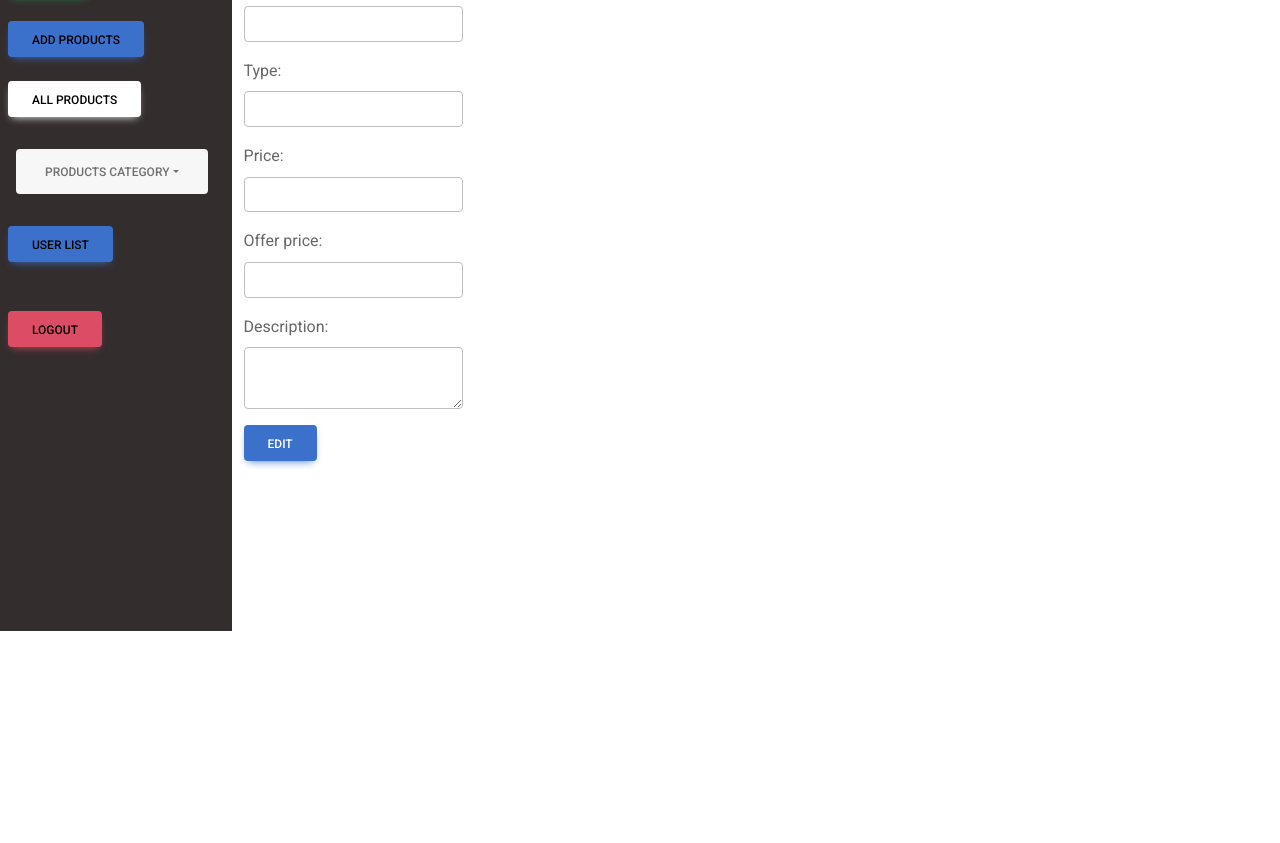
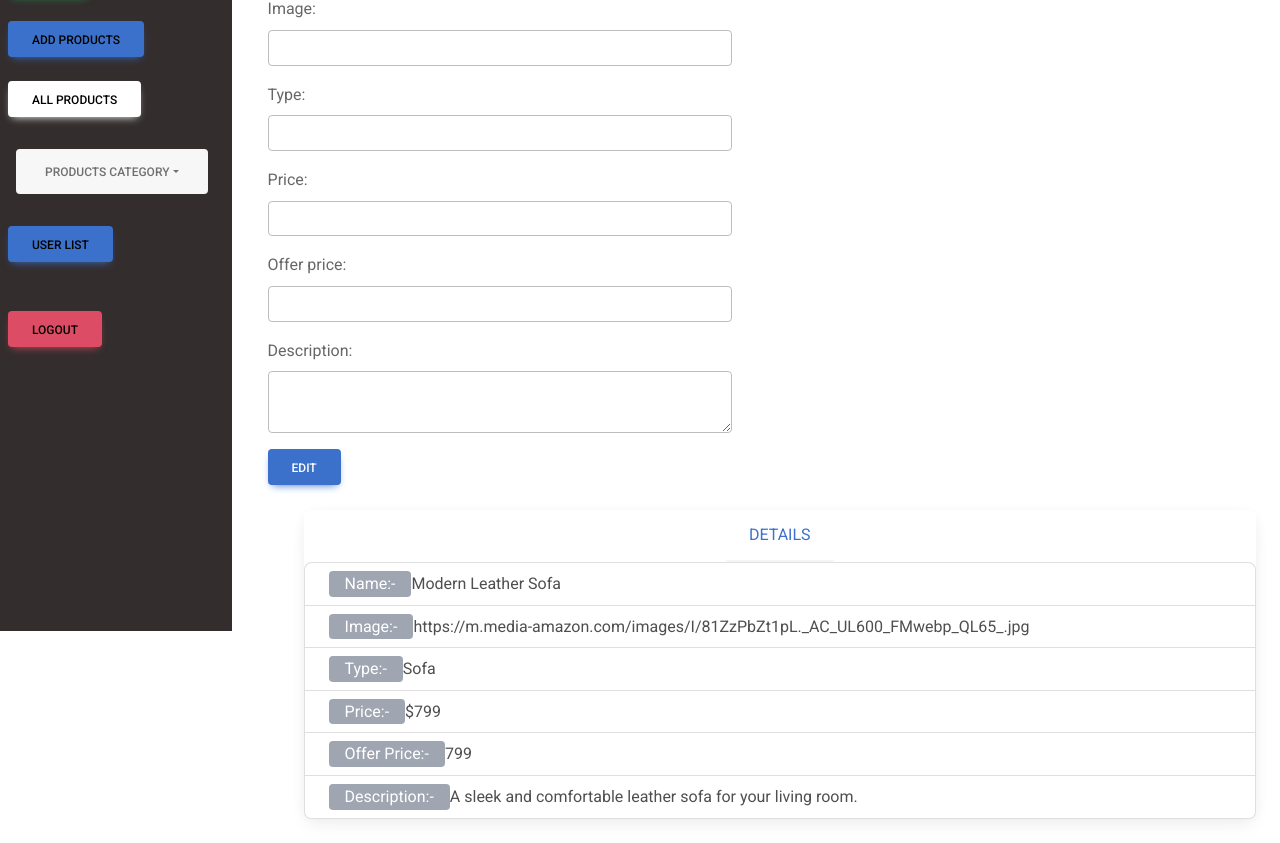
Before and after one commit to ArjunN10/E-Commerce_Furniture_Shope, a React (Create React App) app: page /adminhome/adminedit/1 in a window 1280 px wide. Shown: the part 169-1012 px from the top of the page. Before the commit the page ends 800 px from the top, so only its background shows below. Built offline with nearby package versions, Linux system fonts and the light colour scheme.

Commit message:
fourth commit

```diff
--- a/src/Admin/AdminAdd.js
+++ b/src/Admin/AdminAdd.js
@@ -5,18 +5,23 @@ import { Mycontext } from '../context/Context'
 
 function AdminAdd() {
 const {products,setproducts}=useContext(Mycontext)
-// const navigate=useNavigate()
+const navigate=useNavigate()
 
 const handleAdding=(item)=>{
 item.preventDefault()
 const productname=item.target.name.value
 const productUrl=item.target.url.value
+const producttype=item.target.type.value
 const productPrice=item.target.price.value
 const productOffer=item.target.offer.value
 const producDescription=item.target.description.value
 
 item.target.reset()
-setproducts([...products,{name:productname,src:productUrl,price:productPrice,price2:productOffer,description:producDescription,id:products.length+1}])
+if(producttype){
+setproducts([...products,{name:productname,src:productUrl,price:productPrice,price2:productOffer,qty:1,type: producttype,description:producDescription,id:products.length+1}])
+}else{
+  alert("select category")
+}
 }
 
 
@@ -35,6 +40,17 @@ setproducts([...products,{name:productname,src:productUrl,price:productPrice,pri
           <input type="text" className="form-control" id="url"  required />
         </div>
         <div className="mb-3">
+          <label htmlFor="type" className="form-label">Type:</label>
+          <select  id="type">
+                <option value="">select</option>
+                <option value="table">Table</option>
+                <option value="chair">Chair</option>
+                <option value="sofa">Sofa</option>
+                <option value="bed">Bed</option>
+                <option value="wardrobe">wardrobe</option>
+         </select>
+        </div>
+        <div className="mb-3">
           <label htmlFor="price" className="form-label">Price:</label>
           <input type="text" className="form-control" id="price"   required />
         </div>
@@ -49,7 +65,7 @@ setproducts([...products,{name:productname,src:productUrl,price:productPrice,pri
         <button  className="btn btn-primary" >Add Product</button>
         <br/>
         <br/>
-        {/* <button  className="btn btn-success"  onClick={()=>navigate('/admin')} >Back To All Product</button> */}
+        <button  className="btn btn-success"  onClick={()=>navigate('/admin')} >Back To All Product</button>
       </form>
     </div>
     </>
--- a/src/Admin/AdminAllproduct.js
+++ b/src/Admin/AdminAllproduct.js
@@ -40,7 +40,7 @@ function AdminAllproduct() {
             <div className='d-flex align-items-center'>
               <img
                 src={item.src}
-                alt=''
+                alt='Photos'
                 style={{ width: '45px', height: '45px' }}
                 className='rounded-circle'
               />
--- a/src/Admin/AdminEdit.js
+++ b/src/Admin/AdminEdit.js
@@ -1,6 +1,7 @@
 import React, { useContext,} from 'react'
 import { useParams } from 'react-router-dom'
 import { Mycontext } from '../context/Context'
+import {MDBContainer,MDBRow, MDBCol,MDBCard,MDBListGroupItem ,MDBCardHeader,MDBListGroup} from 'mdb-react-ui-kit'
 
 
 function AdminEdit() {
@@ -47,11 +48,17 @@ function AdminEdit() {
 
   return (
     <>
+     <MDBContainer
+        fluid
+        className="p-4 background-radial-gradient overflow-hidden"
+      >
+           <MDBRow>
+          <MDBCol md="6" className="position-relative">
     <div>
         <div className="container" >
       <h1>Edit Product</h1>
       {editfilter.map((e)=>
-      <form onSubmit={handleEditChange}>
+      <form onSubmit={handleEditChange} key={e.id}>
         <div className="mb-3">
           <label htmlFor="name" className="form-label">Name:</label>
           <input
@@ -106,6 +113,43 @@ function AdminEdit() {
     )}
     </div>
     </div>
+    </MDBCol>
+    <MDBCol className='ms-5'>
+      {editfilter.map((e)=>
+    <MDBCard
+    style={{boxshadow: 'rgb(38, 57, 77) 0px 20px 30px -10px'}}  key={e.id}>
+       <MDBCardHeader className="mx-auto rounded text-primary">DETAILS</MDBCardHeader>
+      <MDBListGroup flush>
+        <MDBListGroupItem>
+         <label className='bg-secondary rounded px-3 text-white'>Name:-</label>
+           {e.name}
+          </MDBListGroupItem>
+        <MDBListGroupItem>
+        <label className='bg-secondary rounded px-3 text-white'>Image:-</label>
+          {e.src}
+          </MDBListGroupItem>
+        <MDBListGroupItem>
+        <label className='bg-secondary rounded px-3 text-white'>Type:-</label>
+          {e.type}
+          </MDBListGroupItem>
+        <MDBListGroupItem>
+        <label className='bg-secondary rounded px-3 text-white'>Price:-</label>
+          {e.price}
+          </MDBListGroupItem>
+        <MDBListGroupItem>
+        <label className='bg-secondary rounded px-3 text-white'>Offer Price:-</label>
+          {e.price2}
+          </MDBListGroupItem>
+        <MDBListGroupItem>
+        <label className='bg-secondary rounded px-3 text-white'>Description:-</label>
+          {e.description}
+          </MDBListGroupItem>
+      </MDBListGroup>
+    </MDBCard>
+    )}
+    </MDBCol>
+    </MDBRow>
+      </MDBContainer>
     </>
   )
 }
--- a/src/LoginSignup/Login.js
+++ b/src/LoginSignup/Login.js
@@ -80,7 +80,7 @@ function Login() {
                     required
                   />
                   <MDBBtn className="w-100 mb-4" size="md">
-                    sign up
+                    sign in
                   </MDBBtn>
 
                   <div className="text-center">
--- a/src/components/products/Catogery/Addcart.js
+++ b/src/components/products/Catogery/Addcart.js
@@ -41,15 +41,11 @@ function Addcart() {
         setCount(count - 1);
       }
     };
+    console.log(increaseCount,decreaseCount);
 
     const totalsum = addcart.map((priceid) => priceid.price2 * priceid.qty);
     const totprice = totalsum.reduce((acc, val) => acc + val, 0);
 
-
-
-    // const calculateTotal = () => {
-    //   return addcart.reduce((total, item) => total + item.price * count, 0);
-    // };
 
 
   return (
--- a/src/components/products/Catogery/Allproducts.js
+++ b/src/components/products/Catogery/Allproducts.js
@@ -7,7 +7,7 @@ import Footer from '../../Footer';
 
 
 function Allproducts() {
-    const {products,setproducts}=useContext(Mycontext)
+    const {products}=useContext(Mycontext)
     // console.log(productsList);
     const navigate=useNavigate()
     useEffect(() => {
--- a/src/components/products/Catogery/ProductCart.js
+++ b/src/components/products/Catogery/ProductCart.js
@@ -149,7 +149,9 @@ function ProductCart() {
     <MDBCardImage
      src='https://i.pinimg.com/originals/f9/ba/70/f9ba70456077b039b70d04ce8ec508ad.gif'
      onClick={()=>navigate('/allproducts')}
-     className="card-img-top" alt="Photos" />
+     className="card-img-top"
+      alt="Photos" />
+
     <MDBCardImage
      src={require("../images/4415159.jpg")}
      onClick={()=>navigate('/allproducts')}
--- a/src/components/products/Counter.js
+++ b/src/components/products/Counter.js
@@ -24,6 +24,7 @@ const Counter = (props) => {
         <MDBBtn variant="light" className="px-3 me-2" onClick={decrementCount}>
           <img
             src="https://img.icons8.com/?size=2x&id=gzeZVqbrQKDg&format=png"
+            alt="icons"
             style={{ maxWidth: "20px", height: "auto" }}
           />
         </MDBBtn>
@@ -35,6 +36,7 @@ const Counter = (props) => {
         <MDBBtn variant="light" className="px-3 ms-2" onClick={incrementCount}>
           <img
             src="https://img.icons8.com/?size=50&id=63650&format=png"
+            alt="icon"
             style={{ maxWidth: "20px", height: "auto" }}
           />
         </MDBBtn>
```
